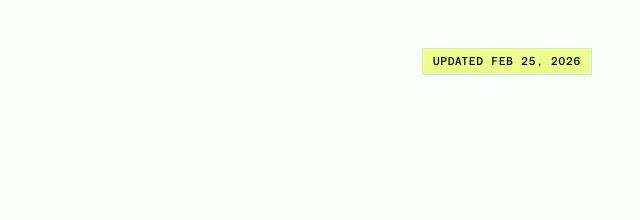
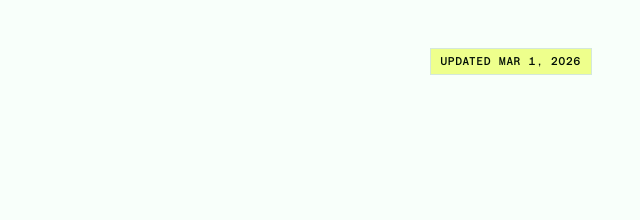
Before and after one commit to jimtan14/apollo3, a plain HTML site: page index.html in a window 1280 px wide. Shown: the top 220 px of the page, 640-1280 px from the left. Drawn offline with Linux system fonts and the light colour scheme.

Commit message:
Update report date to Mar 1, 2026
Co-Authored-By: Claude Opus 4.6 <noreply@anthropic.com>

```diff
--- a/index.html
+++ b/index.html
@@ -232,7 +232,7 @@
             <h1>Monthly search campaign report</h1>
             <div class="subtitle">Google Ads &middot; Account 296-555-7823</div>
         </div>
-        <div class="pill">Updated Feb 25, 2026</div>
+        <div class="pill">Updated Mar 1, 2026</div>
     </div>
 
     <!-- ═══════════ TL;DR ═══════════ -->
```
